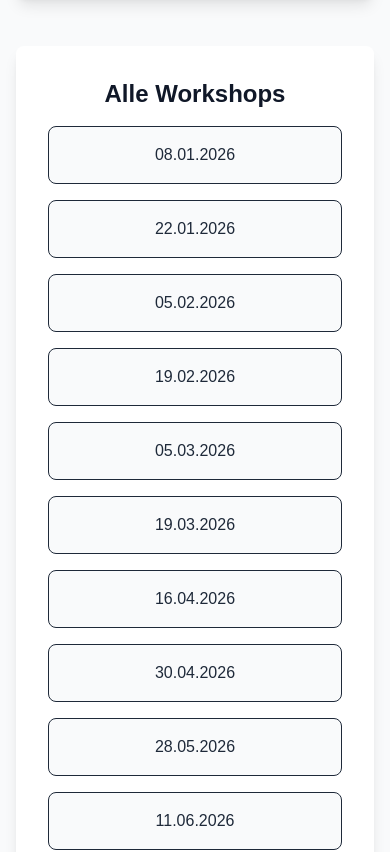
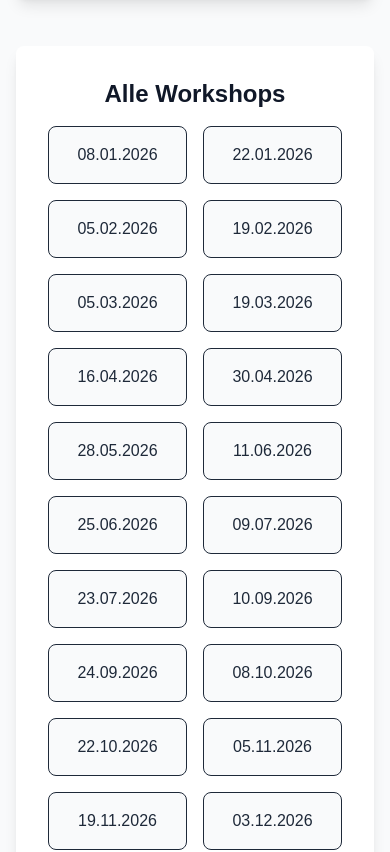
Before and after one commit to Cirrous/Code-Club-Gropiusstadt, a Next.js app: page / in a window 390 px wide. Shown: the part 2361-3213 px from the top of the page. Built offline with nearby package versions, Linux system fonts and the light colour scheme.

Commit message:
Made changes to grid

```diff
--- a/src/app/page.tsx
+++ b/src/app/page.tsx
@@ -268,7 +268,7 @@
           <div className="bg-white rounded-lg shadow-lg p-8 text-center">
             <h3 className="text-2xl font-bold text-gray-900 mb-4">Alle Workshops</h3>
 
-            <div className="grid grid-cols-1 sm:grid-cols-2 md:grid-cols-3 gap-4">
+            <div className="grid grid-cols-2 sm:grid-cols-2 md:grid-cols-3 gap-4">
               {[
                 "08.01.2026", "22.01.2026", "05.02.2026",
                 "19.02.2026", "05.03.2026", "19.03.2026",
```
